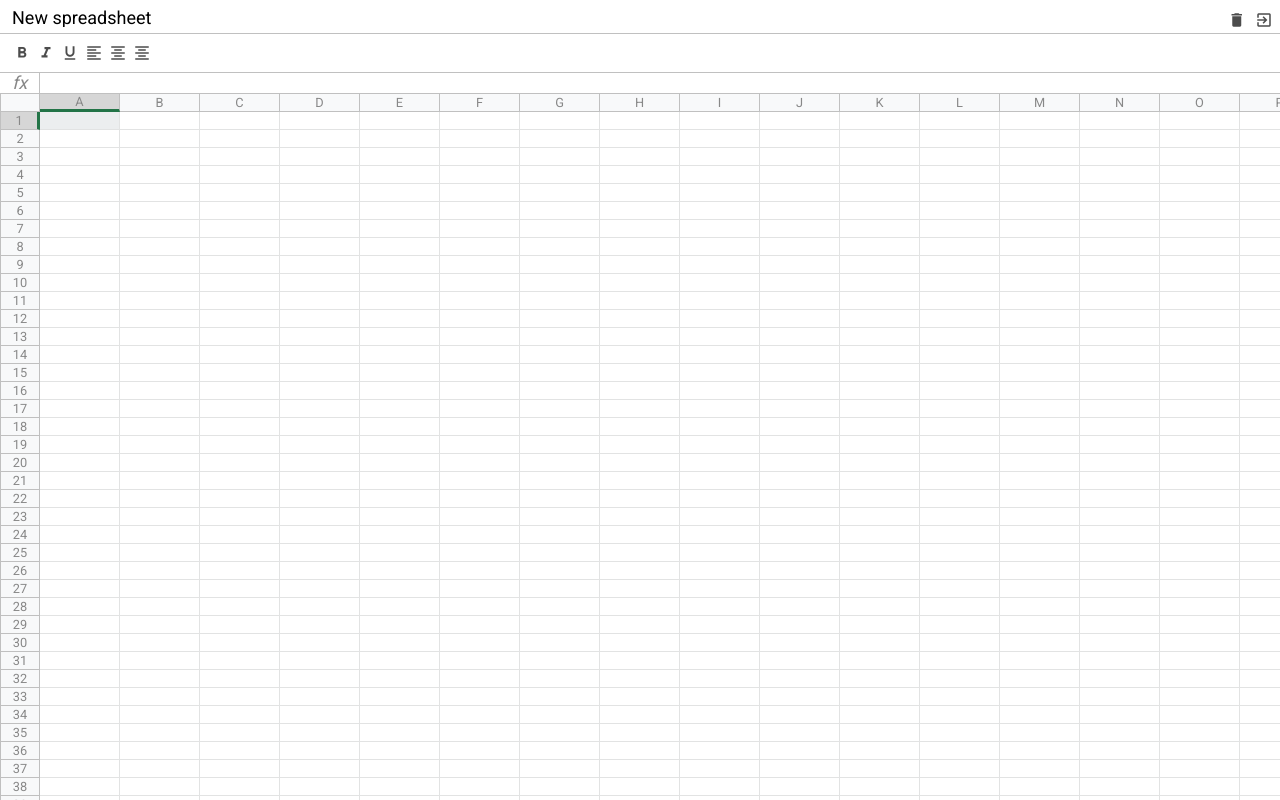
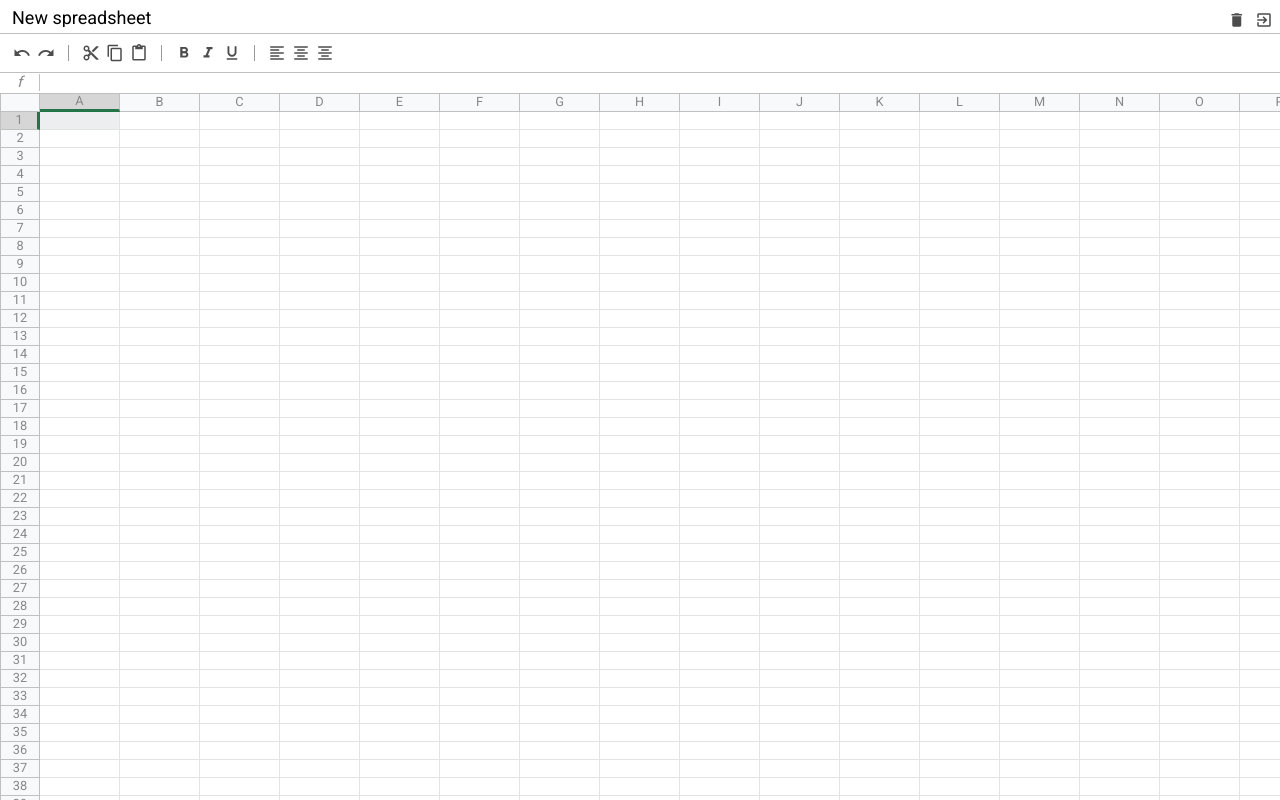
Before and after one commit to psuvorov/excel-clone, a website built with webpack: page src/index.html in a window 1280 px wide. Built offline with nearby package versions, Linux system fonts and the light colour scheme.

Commit message:
Add more icons + Change style a bit

```diff
--- a/src/components/formula/formula.js
+++ b/src/components/formula/formula.js
@@ -57,7 +57,7 @@ export class Formula extends SpreadsheetComponent {
      * @return {string}
      */
     toHtml() {
-        return `<div class="info">fx</div>
+        return `<div class="info">f</div>
                 <div class="input" contenteditable="true" spellcheck="false"></div>`;
     }
 
--- a/src/components/toolbar/toolbar.js
+++ b/src/components/toolbar/toolbar.js
@@ -24,6 +24,23 @@ export class Toolbar extends SpreadsheetComponent {
      */
     toHtml() {
         return `<div class="button">
+                    <i class="material-icons">undo</i>
+                </div>
+                <div class="button">
+                    <i class="material-icons">redo</i>
+                </div>
+                <div class="separator"></div>
+                <div class="button">
+                    <i class="material-icons">content_cut</i>
+                </div>
+                <div class="button">
+                    <i class="material-icons">content_copy</i>
+                </div>
+                <div class="button">
+                    <i class="material-icons">content_paste</i>
+                </div>
+                <div class="separator"></div>
+                <div class="button">
                     <i class="material-icons">format_bold</i>
                 </div>
                 <div class="button">
@@ -32,6 +49,7 @@ export class Toolbar extends SpreadsheetComponent {
                 <div class="button">
                     <i class="material-icons">format_underlined</i>
                 </div>
+                <div class="separator"></div>
                 <div class="button">
                     <i class="material-icons">format_align_left</i>
                 </div>
@@ -45,7 +63,7 @@ export class Toolbar extends SpreadsheetComponent {
 
     /**
      *
-     * @param {{}} event
+     * @param {PointerEvent} event
      */
     onClick(event) {
         console.log("Toolbar: onClick", event.target);
--- a/src/scss/formula.scss
+++ b/src/scss/formula.scss
@@ -8,11 +8,12 @@
   border-bottom: 1px solid $border-color;
 
   .info {
-    font-size: 18px;
+    font-size: 15px;
     font-style: italic;
     text-align: center;
     border-right: 1px solid $border-color;
     min-width: $info-cell-width;
+    cursor: default;
   }
 
   .input {
--- a/src/scss/toolbar.scss
+++ b/src/scss/toolbar.scss
@@ -11,4 +11,13 @@
   .button {
     @include button(green);
   }
+
+  .separator {
+    left: 50%;
+    align-self: center;
+    height: 16px;
+    margin-left: 10px;
+    margin-right: 10px;
+    border-left: 1px solid rgba(0, 0, 0, .4);
+  }
 }
```
